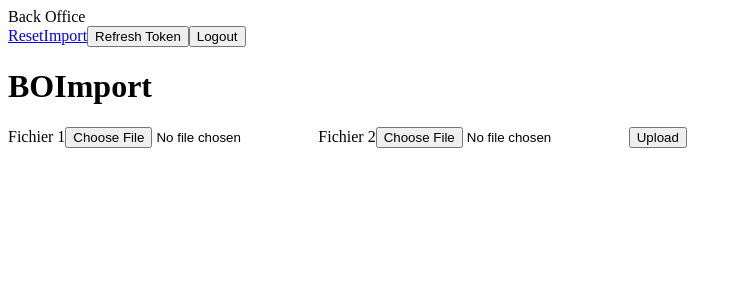
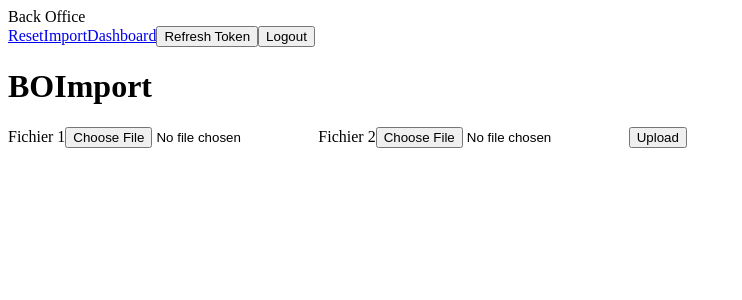
Before and after one commit to EdouardoRabe/glpi, a React (Vite) app: page / in a window 1280 px wide. Both pictures are taken after a click on the button "Login". Shown: the top 300 px of the page, without its empty margins (0-742 px from the left). Built offline with nearby package versions, Linux system fonts and the light colour scheme; no server answers.

Commit message:
hide navBarr for login

```diff
--- a/src/layouts/BOMainLayout.jsx
+++ b/src/layouts/BOMainLayout.jsx
@@ -6,6 +6,7 @@ import { useNavigate } from "react-router-dom";
 
 function BOMainLayout() {
     const navigate = useNavigate();
+    const isLoginRoute = location.pathname === "/";
 
     useEffect(() => {
         const checkLogin = () => {
@@ -34,6 +35,7 @@ function BOMainLayout() {
 
     return (
         <div>
+            { !isLoginRoute && (
                 <nav >
                     <div >
                         <span  />
@@ -42,10 +44,12 @@ function BOMainLayout() {
                     <div >
                         <Link to={"/reset"}>Reset</Link>
                         <Link to={"/import"}>Import</Link>
+                        <Link to={"/dashboard"}>Dashboard</Link>
                         <button onClick={handleRefresh}>Refresh Token</button>
                         <button onClick={handleLogout}>Logout</button>
                     </div>
                 </nav>
+            )}
 
             <main>
                 <Outlet/>
--- /dev/null
+++ b/src/pages/BO/BODashboard.jsx
@@ -0,0 +1,7 @@
+export default function BODashboard (){
+    return (
+        <div>
+            <h1>Dashboard</h1>
+        </div>
+    )
+}
--- a/src/router/index.jsx
+++ b/src/router/index.jsx
@@ -5,6 +5,7 @@ import BOReset from "../pages/BO/BOReset.jsx";
 import BOImport from "../pages/BO/BOImport.jsx";
 import BOLogin from "../pages/BO/BOLogin.jsx";
 import FOAssetsList from "../pages/FO/FOAssetsList.jsx";
+import BODashboard from "../pages/BO/BODashboard.jsx";
 
 
 export const router = createBrowserRouter([
@@ -24,6 +25,10 @@ export const router = createBrowserRouter([
             {
                 path: "import",
                 element: <BOImport/>
+            },
+            {
+                path: "dashboard",
+                element: <BODashboard/>
             }
         ]
     },
```
Lines whose indentation alone changed are shown as unchanged.
